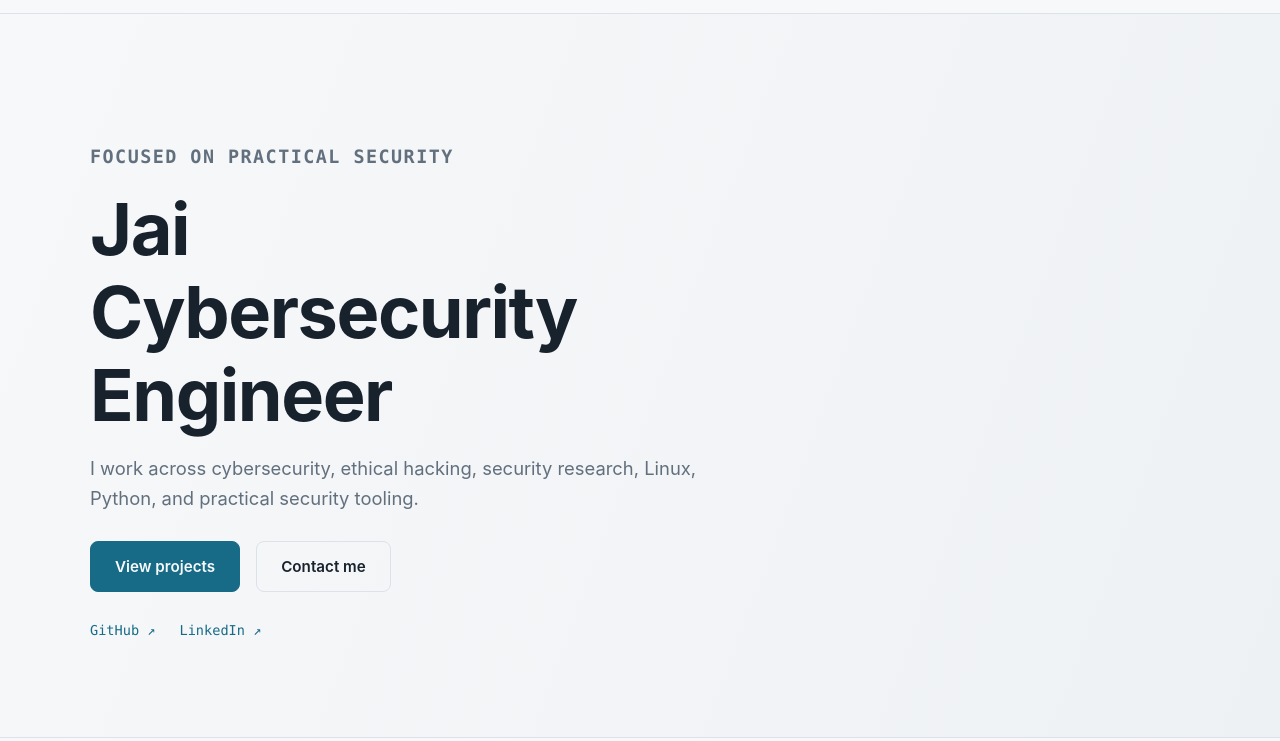
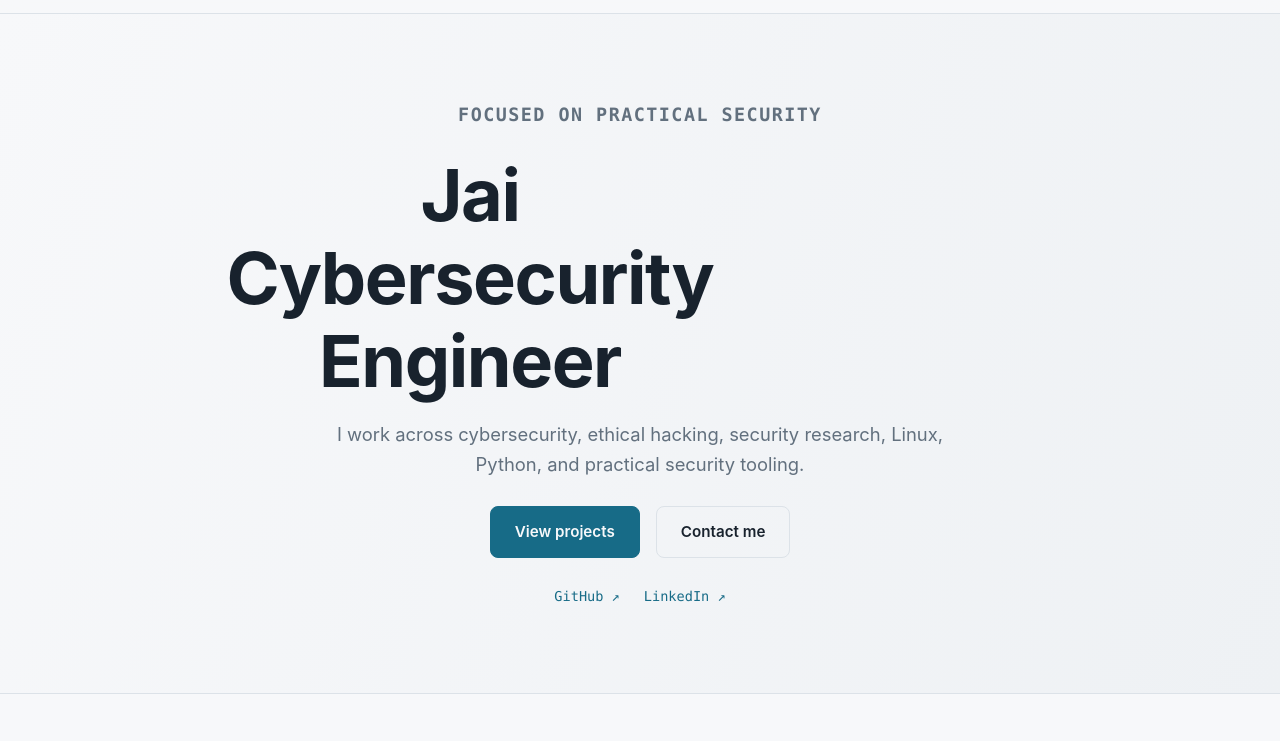
Before and after one commit to IamZer01-ai/Website, a plain HTML site: page index.html in a window 1280 px wide. Shown: the part 59-800 px from the top of the page. Drawn offline with Linux system fonts and the light colour scheme.

Commit message:
Updated the components hero section

```diff
--- a/assets/css/components.css
+++ b/assets/css/components.css
@@ -61,16 +61,39 @@
 
 /* --- Hero Sections --- */
 .hero {
-  padding: 8rem 0 6rem;
+  padding: 2rem 0; /* Reduced padding because we are using min-height instead */
   border-bottom: 1px solid var(--line);
   background: linear-gradient(110deg, var(--bg), var(--surface-2));
+
+  /* NEW: These lines push everything to the exact middle of the screen */
+  min-height: 85vh;
+  display: flex;
+  flex-direction: column;
+  justify-content: center;
+  align-items: center;
+  text-align: center;
 }
-.hero p { max-width: 650px; color: var(--muted); font-size: 1.15rem; }
-.hero-kicker { margin-bottom: 1rem; }
 
+.hero p {
+  max-width: 650px;
+  color: var(--muted);
+  font-size: 1.15rem;
+  /* NEW: Centers the paragraph block so it doesn't float to the left */
+  margin: 0 auto 1.5rem auto;
+}
+
+.hero-kicker {
+  margin-bottom: 1rem;
+}
+
+/* NEW: Centers the buttons (View Projects & Contact Me) */
+.hero .button-row {
+  justify-content: center;
+}
+
+/* Page Hero stays the same for your internal pages */
 .page-hero { padding: 5rem 0 3rem; border-bottom: 1px solid var(--line); }
 .page-hero p { color: var(--muted); max-width: 650px; }
-
 /* --- Buttons --- */
 .button-row, .card-actions {
   display: flex;
```
